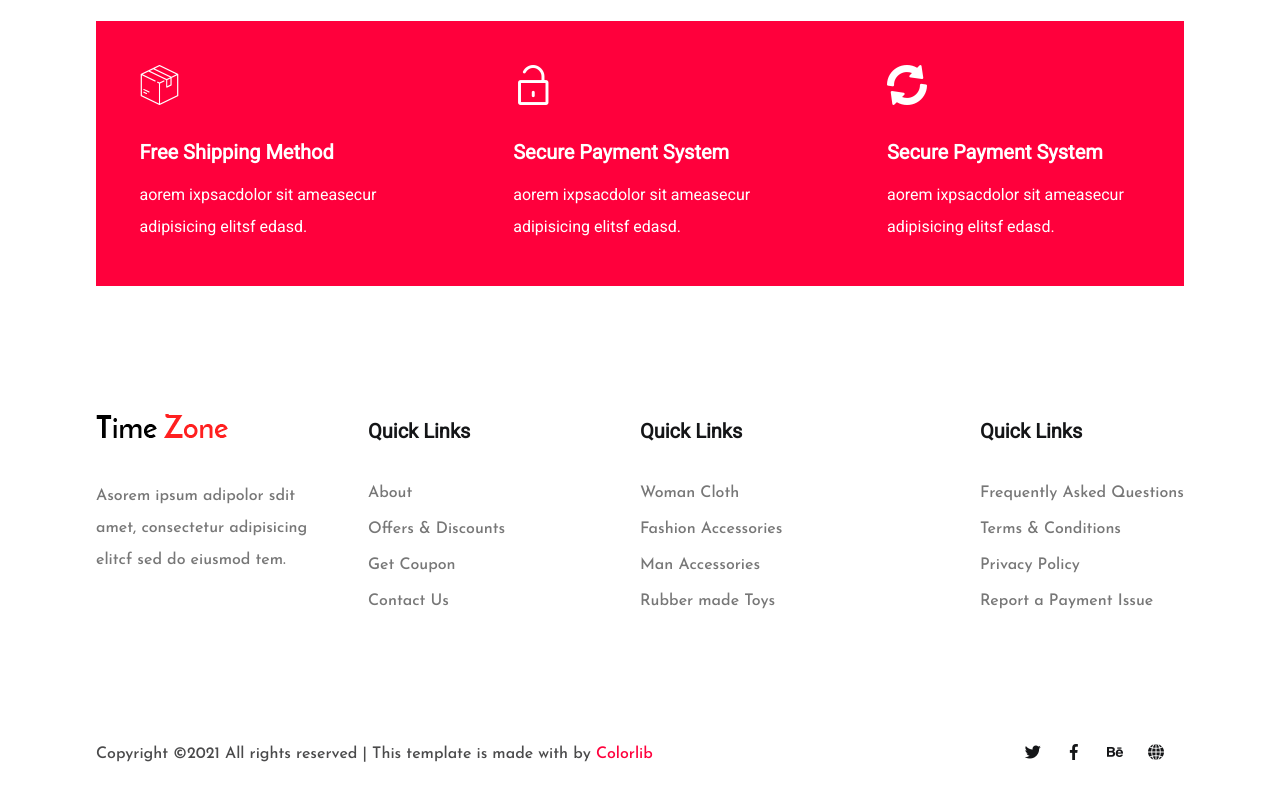
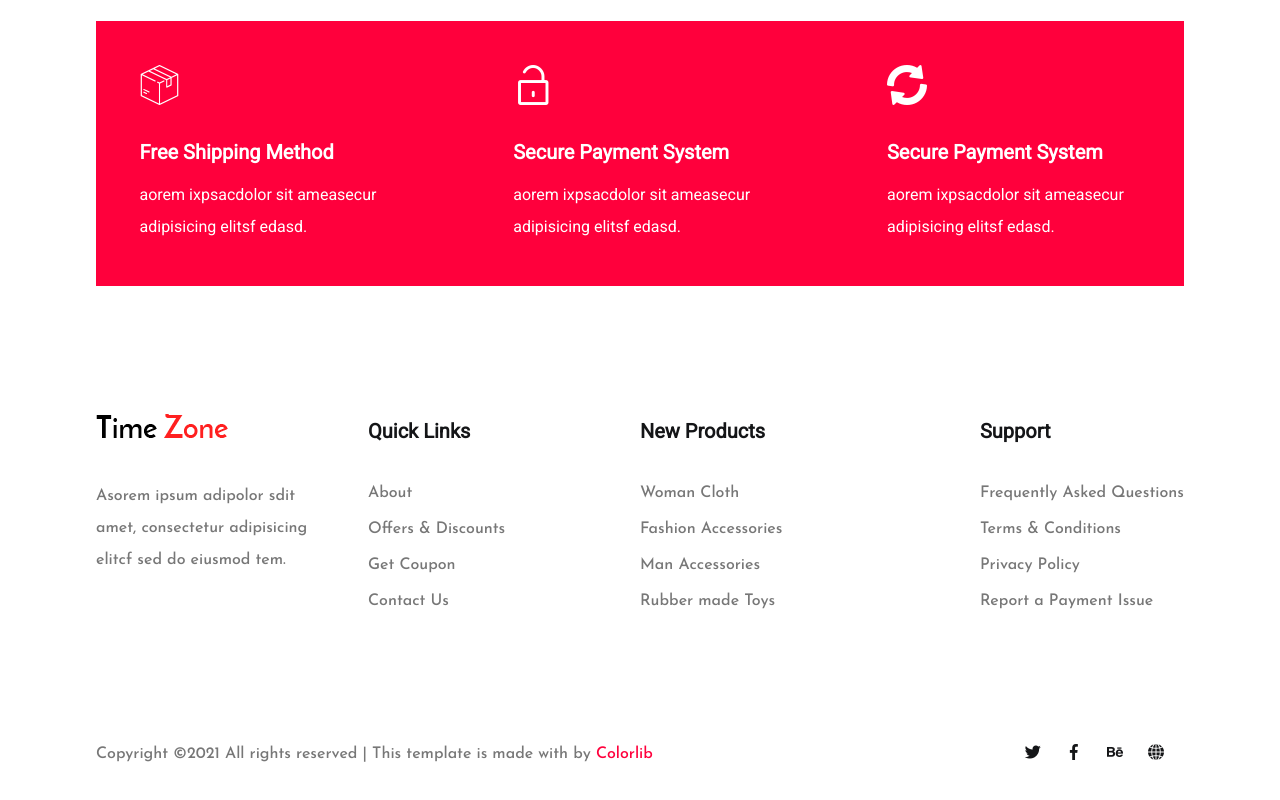
Before and after one commit to AbdulrahmanAshraf98/template-four, a plain HTML site: page index.html in a window 1280 px wide. Shown: the part 6069-6869 px from the top of the page. Drawn offline with Linux system fonts and the light colour scheme; files whose address does not match are found by name.

Commit message:
resize footer

```diff
--- a/assests/css/style.css
+++ b/assests/css/style.css
@@ -799,7 +799,7 @@ header .container .row .img {
 /*--------------Footer start--------------------------*/
 
 footer {
-    padding-bottom: 15%;
+    padding-bottom: 8%;
 }
 
 footer .container .grid-container {
@@ -882,6 +882,7 @@ footer .container .grid-container .footer-bottom .row .copyright {
 
 footer .container .grid-container .footer-bottom .row .copyright>p {
     line-height: 1.5;
+    color: var(--five-color);
 }
 
 footer .container .grid-container .footer-bottom .row .copyright>p>a {
--- a/index.html
+++ b/index.html
@@ -323,14 +323,14 @@
                             <li><a href="#"> Contact Us</a></li>
                           </ul>
                           <ul class="list-footer">
-                            <h3>Quick Links</h3>
+                            <h3>New Products</h3>
                             <li><a href="#">Woman Cloth</a></li>
                             <li><a href="#">Fashion Accessories</a></li>
                             <li><a href="#"> Man Accessories</a></li>
                             <li><a href="#"> Rubber made Toys</a></li>
                           </ul>
                           <ul class="list-footer">
-                            <h3>Quick Links</h3>
+                            <h3>Support</h3>
                             <li><a href="#">Frequently Asked Questions</a></li>
                             <li><a href="#">Terms & Conditions</a></li>
                             <li><a href="#">Privacy Policy</a></li>
```
